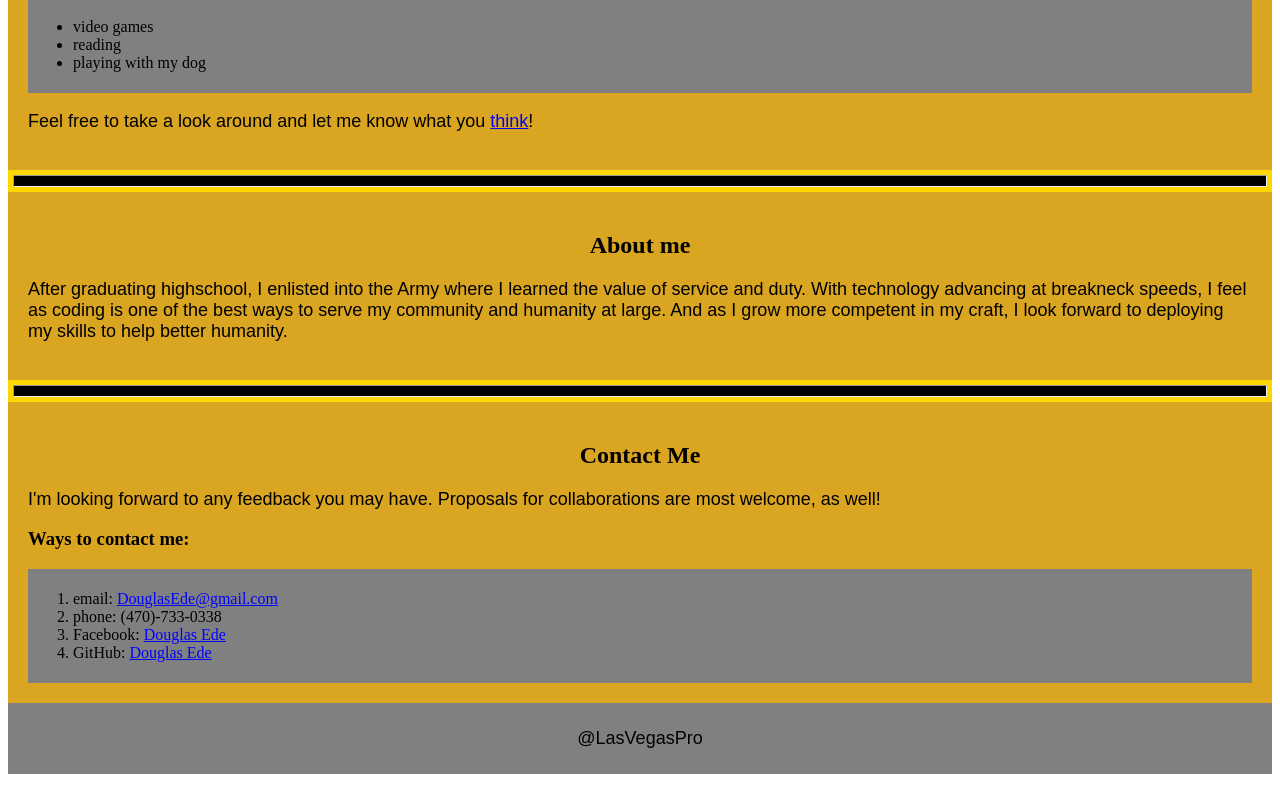
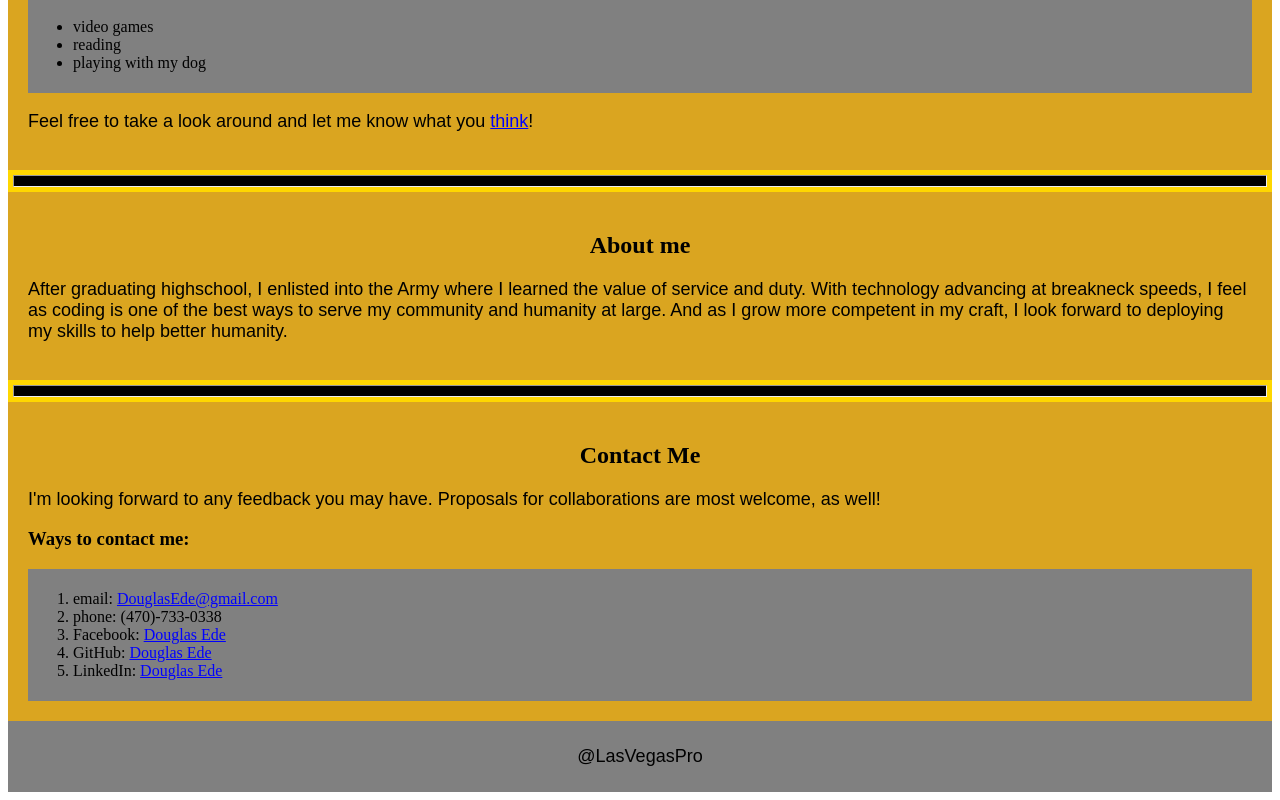
Before and after one commit to Douglas4739/MyFirstWebsite, a plain HTML site: page index.html in a window 1280 px wide. Shown: the part 558-1358 px from the top of the page. Drawn offline with Linux system fonts and the light colour scheme; a script that the page names is missing.

Commit message:
Update index.html

```diff
--- a/index.html
+++ b/index.html
@@ -51,6 +51,7 @@
     <li>phone: (470)-733-0338</li>
     <li>Facebook: <a href="https://www.facebook.com/douglas.ede.7"> Douglas Ede</a></li>
     <li>GitHub: <a href="https://github.com/Douglas4739"> Douglas Ede</a></li>
+    <li>LinkedIn: <a href="https://www.linkedin.com/in/douglas-ede-584084169/"> Douglas Ede</a></li>
   </ol>
   </article>
 </div>
```
